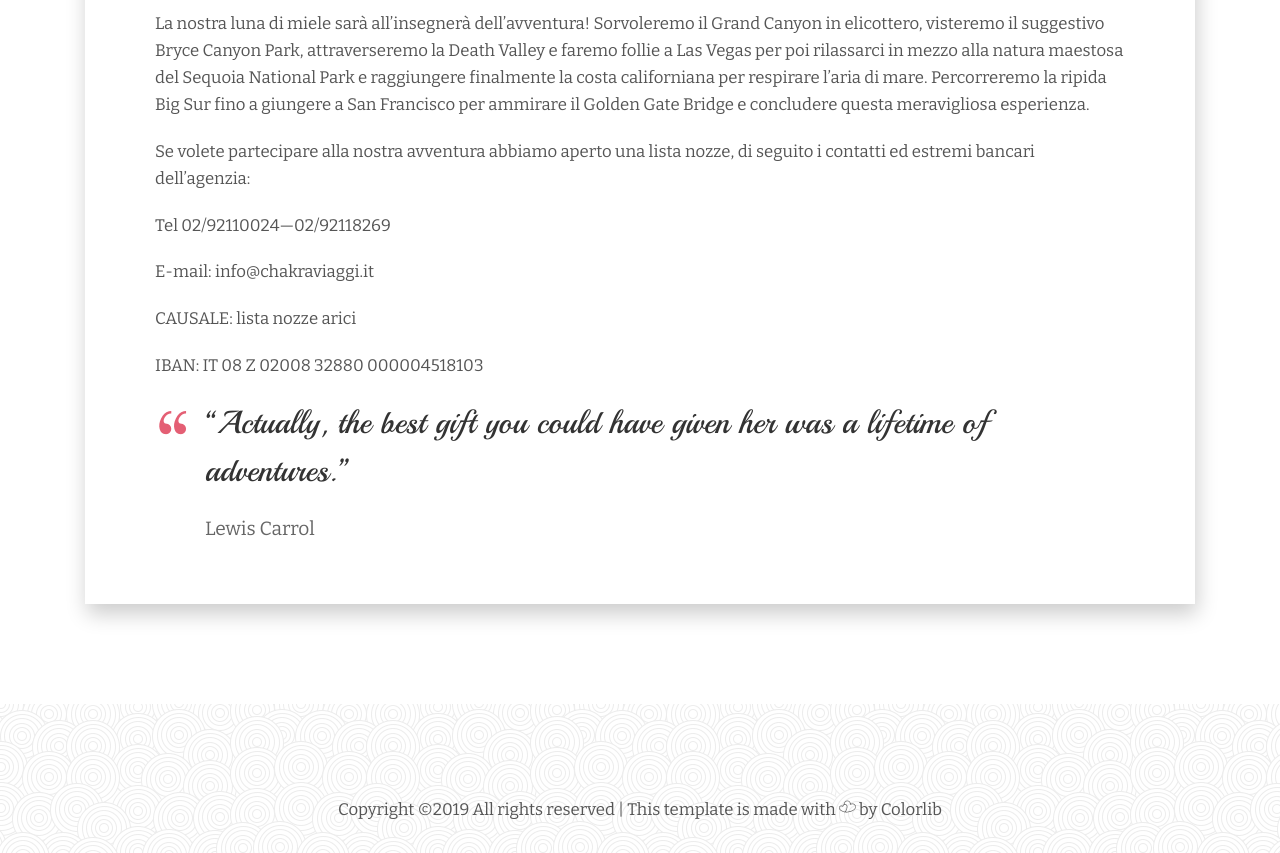
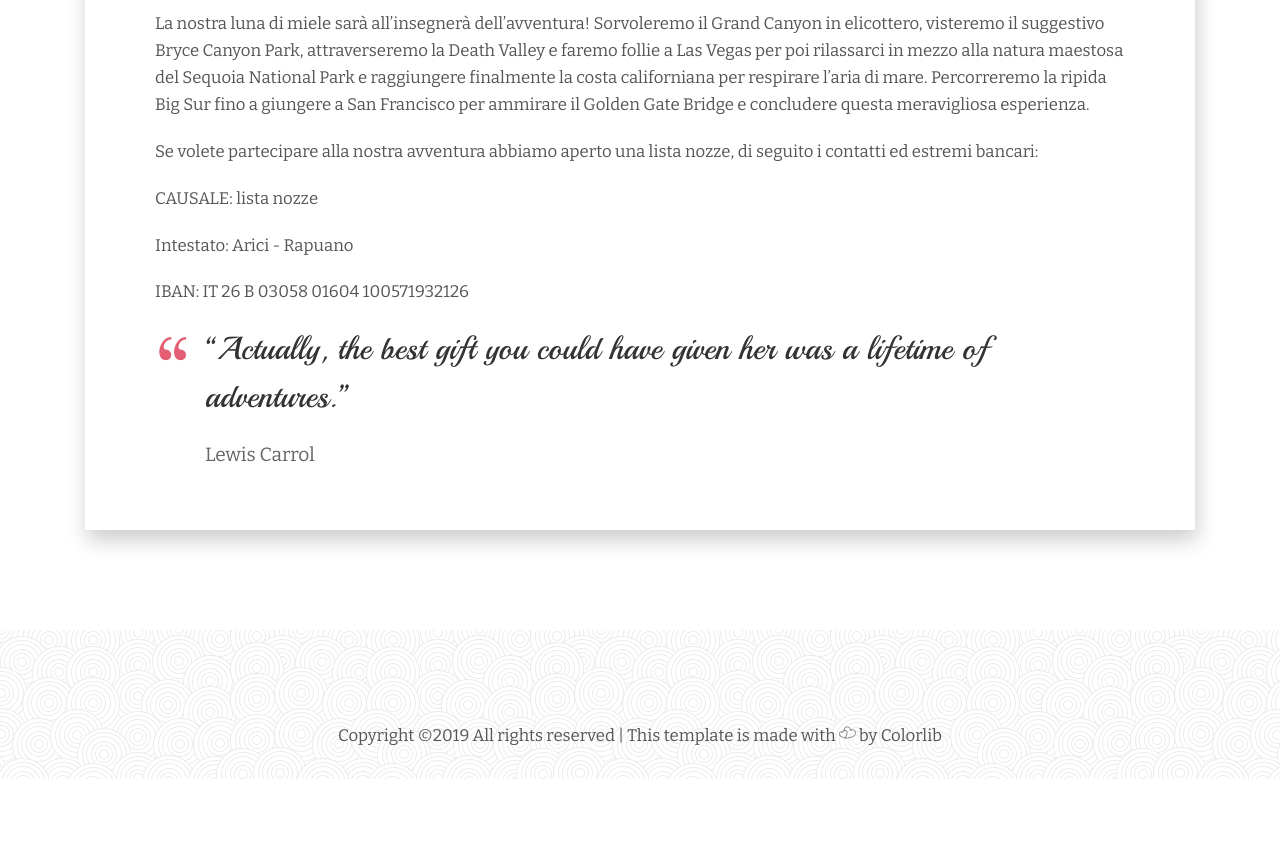
Before and after one commit to alarit/wedding, a plain HTML site: page honeymoon.html in a window 1280 px wide. Shown: the part 1340-2193 px from the top of the page. After the commit the page ends 2119 px from the top, so only its background shows below. Drawn offline with nearby package versions, Linux system fonts and the light colour scheme.

Commit message:
Removed chackra viaggi as Bank account

```diff
--- a/honeymoon.html
+++ b/honeymoon.html
@@ -58,12 +58,11 @@
                         meravigliosa esperienza.</p>
                     <p class="margin-top-btm">
                         Se volete partecipare alla nostra avventura abbiamo aperto una lista nozze, di seguito i contatti ed
-                        estremi bancari dell’agenzia:
+                        estremi bancari:
                     </p>
-                    <p class="margin-top-btm">Tel 02/92110024—02/92118269</p>
-                    <p class="margin-top-btm">E-mail: info@chakraviaggi.it</p>
-                    <p class="margin-top-btm">CAUSALE: lista nozze arici</p>
-                    <p class="margin-top-btm">IBAN: IT 08 Z 02008 32880 000004518103</p>
+                    <p class="margin-top-btm">CAUSALE: lista nozze</p>
+                    <p class="margin-top-btm">Intestato: Arici - Rapuano</p>
+                    <p class="margin-top-btm">IBAN: IT 26 B 03058 01604 100571932126</p>
 
                     <div class="quoto-area margin-top-btm">
                         <h3 class="quoto"><i class="icon icon-quote"></i>
```
